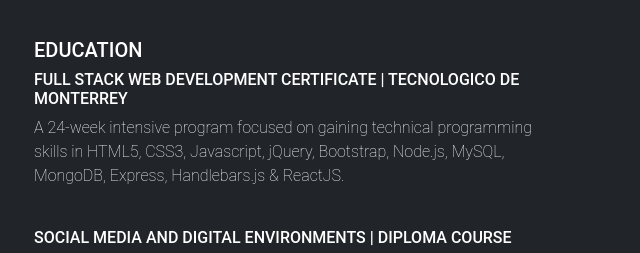
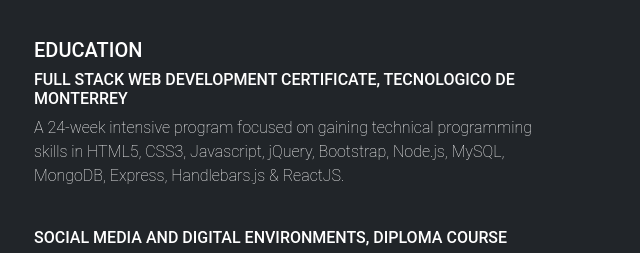
Before and after one commit to Sofiacrf/SofiaRojas-Portafolio, a plain HTML site: page index.html in a window 1280 px wide. Shown: the part 1754-2007 px from the top of the page, 618-1258 px from the left. Drawn offline with nearby package versions, Linux system fonts and the light colour scheme.

Commit message:
modified education section

```diff
--- a/index.html
+++ b/index.html
@@ -176,12 +176,12 @@
                             <!--Grid column-->
                             <div class="col-lg-6 col-md-12 mb-4 mb-md-0">
                                 <h5 class="text-uppercase">Education</h5>
-                                <h6>FULL STACK WEB DEVELOPMENT CERTIFICATE | TECNOLOGICO DE MONTERREY</h6>
+                                <h6>FULL STACK WEB DEVELOPMENT CERTIFICATE, TECNOLOGICO DE MONTERREY</h6>
                                 <p>A 24-week intensive program focused on gaining technical programming skills in HTML5,
                                     CSS3, Javascript, jQuery, Bootstrap, Node.js, MySQL, MongoDB, Express, Handlebars.js
                                     & ReactJS.</p>
                                 <br>
-                                <h6>SOCIAL MEDIA AND DIGITAL ENVIRONMENTS | DIPLOMA COURSE</h6>
+                                <h6>SOCIAL MEDIA AND DIGITAL ENVIRONMENTS, DIPLOMA COURSE</h6>
                                 <p>Universidad Nacional Autonoma de Mexico, Mexico City</p>
                                 <br>
                                 <h6>COMMUNICATION SCIENCE DEGREE</h6>
```
